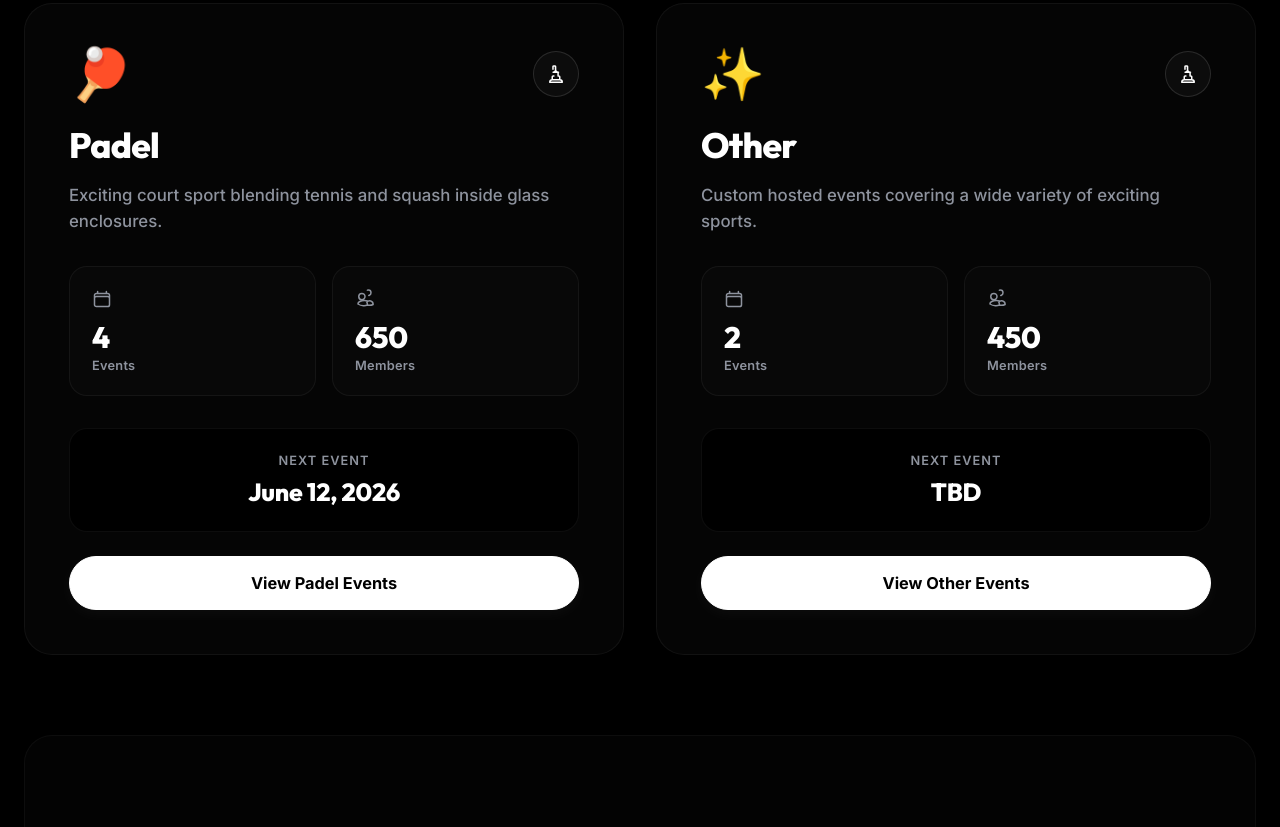
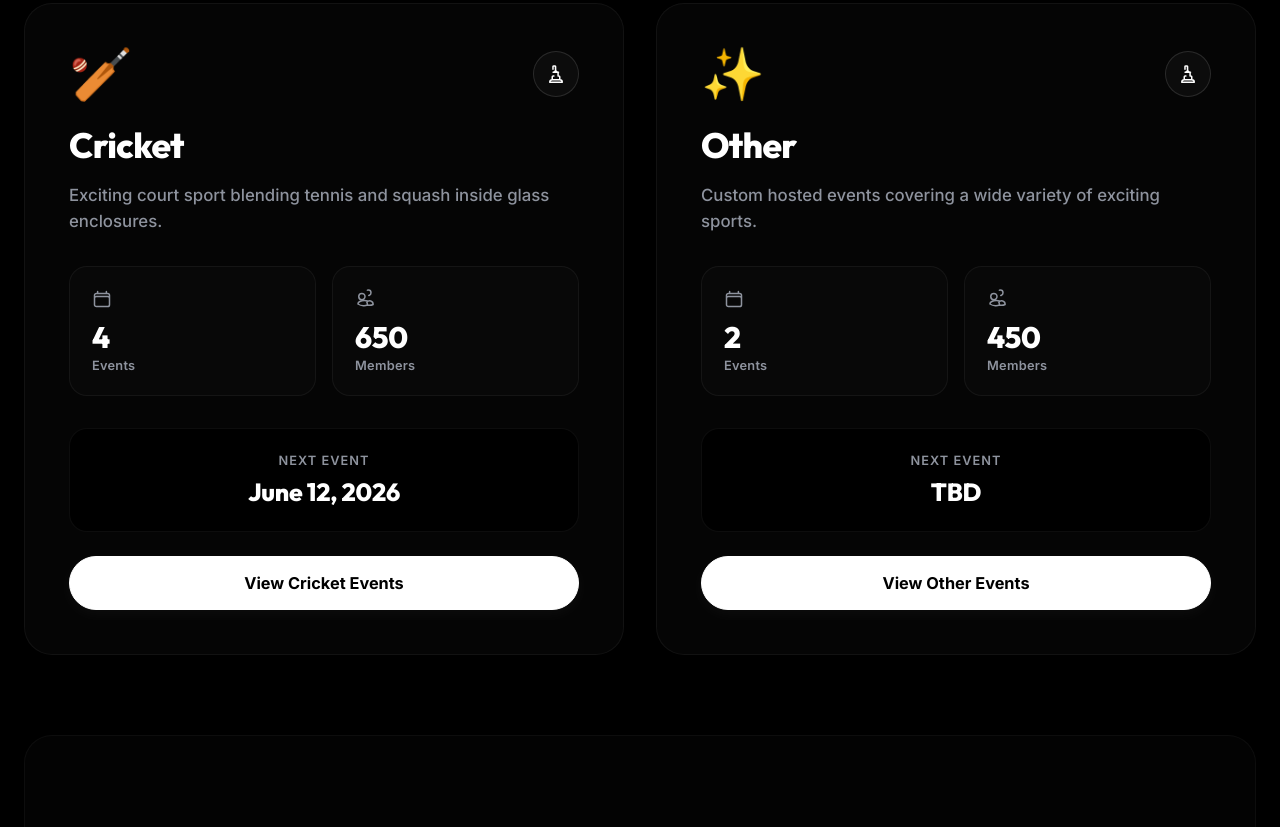
Before and after one commit to Midhunnairts/StrydclubFrontend, an Angular app: page /sports in a window 1280 px wide. Shown: the part 2380-3207 px from the top of the page. Built offline with nearby package versions, Linux system fonts and the light colour scheme; no server answers.

Commit message:
padel to cricket

```diff
--- a/src/app/components/sport-list/sport-list.ts
+++ b/src/app/components/sport-list/sport-list.ts
@@ -26,7 +26,7 @@ export class SportListComponent implements OnInit {
     { name: 'Football', icon: '⚽', eventsCount: 15 },
     { name: 'Volleyball', icon: '🏐', eventsCount: 10 },
     { name: 'Pickleball', icon: '🎾', eventsCount: 6 },
-    { name: 'Padel', icon: '🏓', eventsCount: 4 },
+    { name: 'Cricket', icon: '🏏', eventsCount: 4 },
     { name: 'Other', icon: '✨', eventsCount: 2 }
   ]);
 
--- a/src/app/pages/about/about.html
+++ b/src/app/pages/about/about.html
@@ -13,13 +13,17 @@
 
       <div class="story-content" id="about-story-paragraphs">
         <p class="story-paragraph">
-          Strydclub was born from a simple observation: sports bring people together, but finding the right events, teammates, and communities shouldn't be hard.
+          Strydclub was born from a simple observation: sports bring people together, but finding the right events,
+          teammates, and communities shouldn't be hard.
         </p>
         <p class="story-paragraph">
-          We set out to create more than just an event platform. We built a movement — a space where every athlete, from weekend warriors to serious competitors, could discover their next challenge and connect with people who share their passion.
+          We set out to create more than just an event platform. We built a movement — a space where every athlete, from
+          weekend warriors to serious competitors, could discover their next challenge and connect with people who share
+          their passion.
         </p>
         <p class="story-paragraph">
-          Today, we're India's fastest-growing multi-sport community, hosting hundreds of events across running, badminton, football, volleyball, pickleball, padel, and kho kho. But we're just getting started.
+          Today, we're India's fastest-growing multi-sport community, hosting hundreds of events across running,
+          badminton, football, volleyball, pickleball, cricket, and kho kho. But we're just getting started.
         </p>
       </div>
     </div>
@@ -35,25 +39,32 @@
           <div class="value-icon-container">
             @switch (item.iconName) {
             @case ('mission') {
-                  <svg xmlns="http://www.w3.org/2000/svg" fill="none" viewBox="0 0 24 24" stroke-width="1.8" stroke="currentColor" class="value-icon">
+            <svg xmlns="http://www.w3.org/2000/svg" fill="none" viewBox="0 0 24 24" stroke-width="1.8"
+              stroke="currentColor" class="value-icon">
               <circle cx="12" cy="12" r="9" />
               <circle cx="12" cy="12" r="5" />
               <circle cx="12" cy="12" r="1.5" />
             </svg>
             }
             @case ('energy') {
-                  <svg xmlns="http://www.w3.org/2000/svg" fill="none" viewBox="0 0 24 24" stroke-width="1.8" stroke="currentColor" class="value-icon">
-                    <path stroke-linecap="round" stroke-linejoin="round" d="m3.75 13.5 10.5-11.25L12 10.5h8.25L9.75 21.75 12 13.5H3.75Z" />
+            <svg xmlns="http://www.w3.org/2000/svg" fill="none" viewBox="0 0 24 24" stroke-width="1.8"
+              stroke="currentColor" class="value-icon">
+              <path stroke-linecap="round" stroke-linejoin="round"
+                d="m3.75 13.5 10.5-11.25L12 10.5h8.25L9.75 21.75 12 13.5H3.75Z" />
             </svg>
             }
             @case ('community') {
-                  <svg xmlns="http://www.w3.org/2000/svg" fill="none" viewBox="0 0 24 24" stroke-width="1.8" stroke="currentColor" class="value-icon">
-                    <path stroke-linecap="round" stroke-linejoin="round" d="M21 8.25c0-2.485-2.099-4.5-4.688-4.5-1.935 0-3.597 1.126-4.312 2.733-.715-1.607-2.377-2.733-4.313-2.733C5.1 3.75 3 5.765 3 8.25c0 7.22 9 12 9 12s9-4.78 9-12Z" />
+            <svg xmlns="http://www.w3.org/2000/svg" fill="none" viewBox="0 0 24 24" stroke-width="1.8"
+              stroke="currentColor" class="value-icon">
+              <path stroke-linecap="round" stroke-linejoin="round"
+                d="M21 8.25c0-2.485-2.099-4.5-4.688-4.5-1.935 0-3.597 1.126-4.312 2.733-.715-1.607-2.377-2.733-4.313-2.733C5.1 3.75 3 5.765 3 8.25c0 7.22 9 12 9 12s9-4.78 9-12Z" />
             </svg>
             }
             @case ('everyone') {
-                  <svg xmlns="http://www.w3.org/2000/svg" fill="none" viewBox="0 0 24 24" stroke-width="1.8" stroke="currentColor" class="value-icon">
-                    <path stroke-linecap="round" stroke-linejoin="round" d="M15 19.128a9.38 9.38 0 0 0 2.625.372 9.337 9.337 0 0 0 4.121-.952 4.125 4.125 0 0 0-7.533-2.493M15 19.128v-.003c0-1.113-.285-2.16-.786-3.07M15 19.128v.109A12.318 12.318 0 0 1 9.374 21c-2.331 0-4.512-.645-6.374-1.766l-.001-.109a6.375 6.375 0 0 1 11.964-3.07M12 6.375a3.375 3.375 0 1 1-6.75 0 3.375 3.375 0 0 1 6.75 0Zm8.25 2.25a2.625 2.625 0 1 1-5.25 0 2.625 2.625 0 0 1 5.25 0Z" />
+            <svg xmlns="http://www.w3.org/2000/svg" fill="none" viewBox="0 0 24 24" stroke-width="1.8"
+              stroke="currentColor" class="value-icon">
+              <path stroke-linecap="round" stroke-linejoin="round"
+                d="M15 19.128a9.38 9.38 0 0 0 2.625.372 9.337 9.337 0 0 0 4.121-.952 4.125 4.125 0 0 0-7.533-2.493M15 19.128v-.003c0-1.113-.285-2.16-.786-3.07M15 19.128v.109A12.318 12.318 0 0 1 9.374 21c-2.331 0-4.512-.645-6.374-1.766l-.001-.109a6.375 6.375 0 0 1 11.964-3.07M12 6.375a3.375 3.375 0 1 1-6.75 0 3.375 3.375 0 0 1 6.75 0Zm8.25 2.25a2.625 2.625 0 1 1-5.25 0 2.625 2.625 0 0 1 5.25 0Z" />
             </svg>
             }
             }
--- a/src/app/pages/events/events.ts
+++ b/src/app/pages/events/events.ts
@@ -39,7 +39,7 @@ export class EventsComponent implements OnInit {
     'Volleyball',
     'Pickleball',
     'Kho Kho',
-    'Padel',
+    'Cricket',
     'Other'
   ];
 
@@ -105,7 +105,7 @@ export class EventsComponent implements OnInit {
     // Filter by Category
     const category = this.selectedCategory();
     if (category !== 'All') {
-      const standardCategories = ['running', 'badminton', 'football', 'volleyball', 'pickleball', 'kho kho', 'padel'];
+      const standardCategories = ['running', 'badminton', 'football', 'volleyball', 'pickleball', 'kho kho', 'cricket'];
       if (category.toLowerCase() === 'other') {
         list = list.filter(e => !standardCategories.includes(e.category.toLowerCase()));
       } else {
--- a/src/app/pages/individual-event/individual-event.ts
+++ b/src/app/pages/individual-event/individual-event.ts
@@ -265,13 +265,13 @@ export class IndividualEventComponent implements OnInit {
       contact: '+91 98765 98765'
     },
     {
-      id: 'padel-club-challenge',
-      title: 'Padel Club Challenge',
-      category: 'Padel',
-      description: 'Test your skills in this premium, glass-walled doubles padel sport. Rapid rallies, wall rebounds, and tactical play make this an unforgettable experience.',
+      id: 'cricket-club-challenge',
+      title: 'Cricket Club Challenge',
+      category: 'Cricket',
+      description: 'Test your skills in this premium, glass-walled doubles cricket sport. Rapid rallies, wall rebounds, and tactical play make this an unforgettable experience.',
       date: 'June 25, 2026',
       time: '6:00 PM',
-      location: 'Padel Arena, Hyderabad',
+      location: 'Cricket Arena, Hyderabad',
       status: 'Spots Available',
       price: 550,
       slotsFilled: 10,
@@ -280,8 +280,8 @@ export class IndividualEventComponent implements OnInit {
         { text: 'Matches are doubles format only; scoring is same as tennis' },
         { text: 'Serves must be underhand and struck at or below waist level' },
         { text: 'The ball must bounce on the ground before hitting any glass or mesh walls' },
-        { text: 'Padel rackets must have safety cords securely around the wrist' },
-        { text: 'Padel-specific non-slip shoes are highly recommended' }
+        { text: 'Cricket rackets must have safety cords securely around the wrist' },
+        { text: 'Cricket-specific non-slip shoes are highly recommended' }
       ],
       schedule: [
         { time: '5:30 PM', activity: 'Racket Check & Court Warm-up' },
@@ -296,7 +296,7 @@ export class IndividualEventComponent implements OnInit {
         { name: 'Samantha Ruth', role: 'Participant' },
         { name: 'Rashmika Mandanna', role: 'Participant' }
       ],
-      organizedBy: 'Strydclub Padel',
+      organizedBy: 'Strydclub Cricket',
       contact: '+91 98765 12345'
     }
   ];
@@ -526,11 +526,10 @@ export class IndividualEventComponent implements OnInit {
     this.modalState.set({
       show: true,
       title: 'Cancel Registration?',
-      message: `Are you sure you want to cancel your spot for "${details.title}"? ${
-        details.price > 0
-          ? `Your registration fee of ₹${details.price} will be refunded back to your original payment method.`
-          : 'Your reserved slot will be released instantly.'
-      }`,
+      message: `Are you sure you want to cancel your spot for "${details.title}"? ${details.price > 0
+        ? `Your registration fee of ₹${details.price} will be refunded back to your original payment method.`
+        : 'Your reserved slot will be released instantly.'
+        }`,
       type: 'confirm_cancel'
     });
   }
--- a/src/app/pages/sports/sports.ts
+++ b/src/app/pages/sports/sports.ts
@@ -109,16 +109,16 @@ export class SportsComponent implements OnInit {
       }
     },
     {
-      name: 'Padel',
-      icon: '🏓',
+      name: 'Cricket',
+      icon: '🏏',
       description: 'Exciting court sport blending tennis and squash inside glass enclosures.',
       eventsCount: 4,
       membersCount: 650,
       nextEvent: {
-        title: 'Padel Club Challenge',
+        title: 'Cricket Club Challenge',
         date: 'June 12, 2026',
         time: '6:00 PM',
-        location: 'Padel Arena, Hyderabad'
+        location: 'Cricket Arena, Hyderabad'
       }
     },
     {
```
Lines whose indentation alone changed are shown as unchanged.
